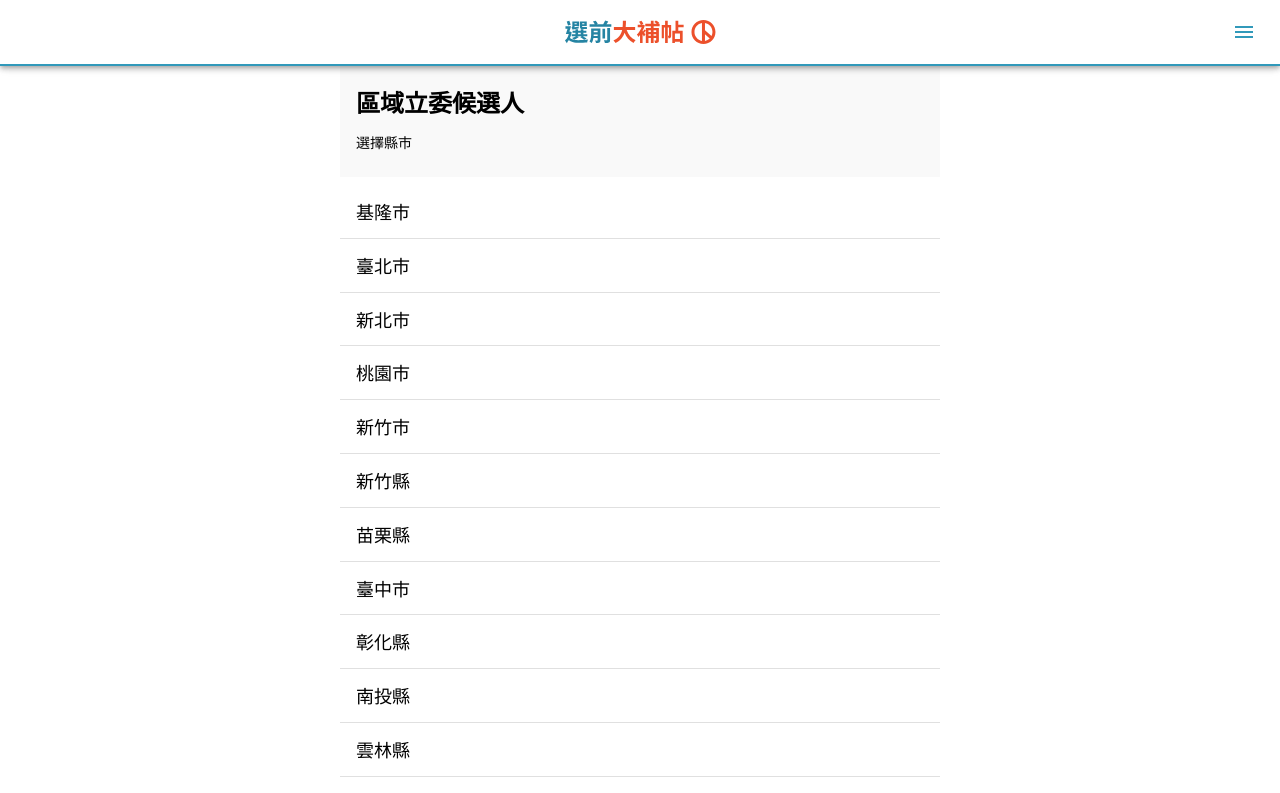
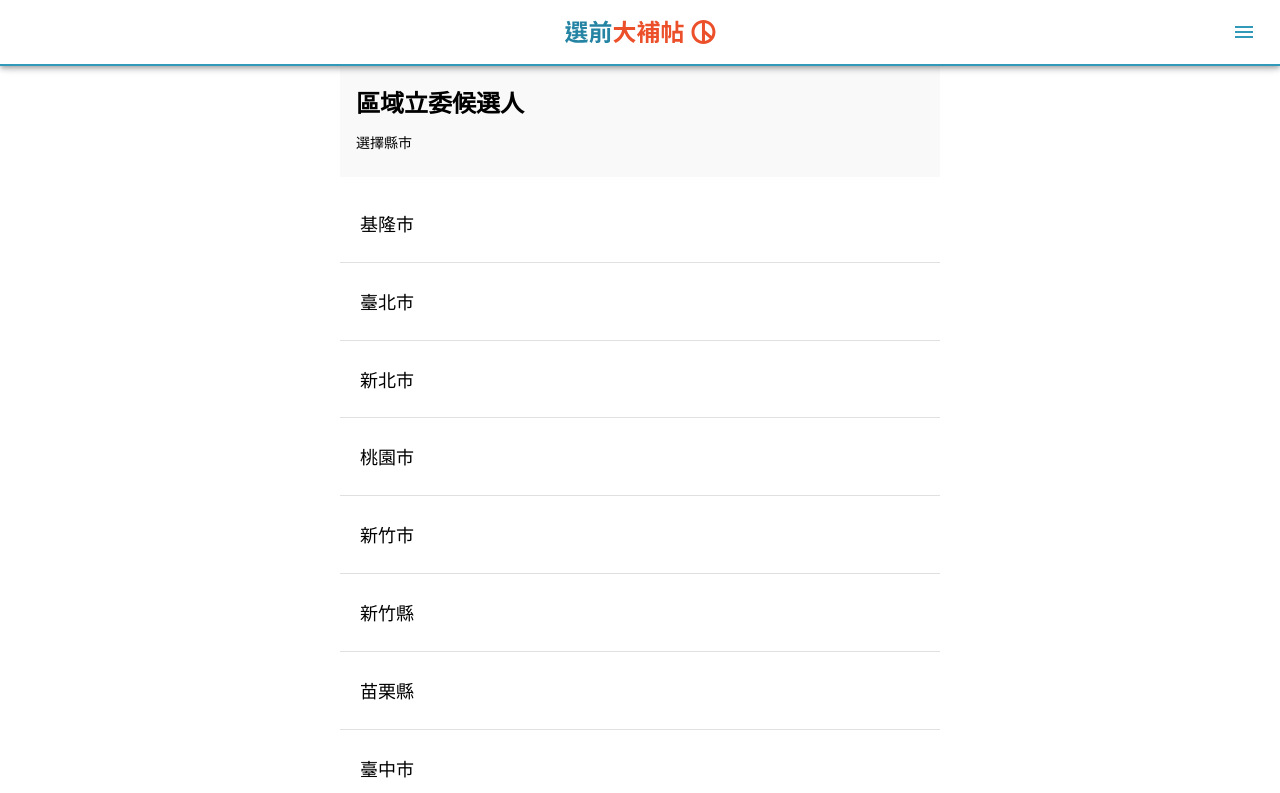
Before and after one commit to g0v/2020voting-guide, a React (Create React App) app in the folder mobile/: page /county in a window 1280 px wide. Shown: the top 793 px of the page. Built offline with nearby package versions, Linux system fonts and the light colour scheme.

Commit message:
Change county list

```diff
--- a/mobile/src/components/ConstituencyCounty/County.tsx
+++ b/mobile/src/components/ConstituencyCounty/County.tsx
@@ -1,10 +1,18 @@
 import { List, ListItem, ListItemText } from '@material-ui/core';
-import Divider from '@material-ui/core/Divider';
+import { makeStyles } from '@material-ui/core/styles';
 import React from 'react';
 import countyConstituency from '../../data/county_constituency.json';
 import Navigation from '../Navigation';
+
+const useStyles = makeStyles({
+    listItem: {
+        padding: "20px",
+    }
+});
+
 const counties = countyConstituency.map(county => county.name);
 const Constituency = () => {
+    const classes = useStyles()
     return (
         <>
             <Navigation title="區域立委候選人" description="選擇縣市" />
@@ -15,10 +23,11 @@ const Constituency = () => {
                             button
                             component="a"
                             href={`/regional/${county}`}
+                            divider={true}
+                            className={classes.listItem}
                         >
                             <ListItemText primary={county}></ListItemText>
                         </ListItem>
-                        <Divider />
                     </>
                 ))}
             </List>
```
